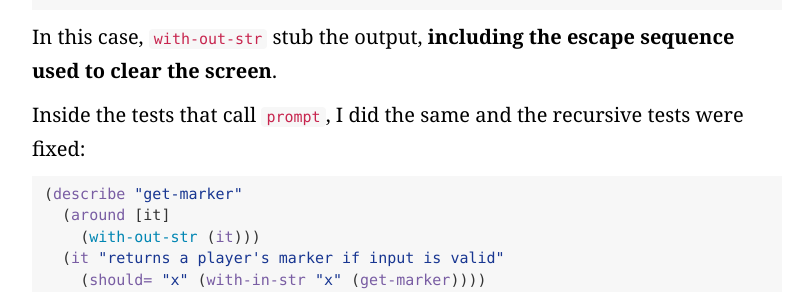
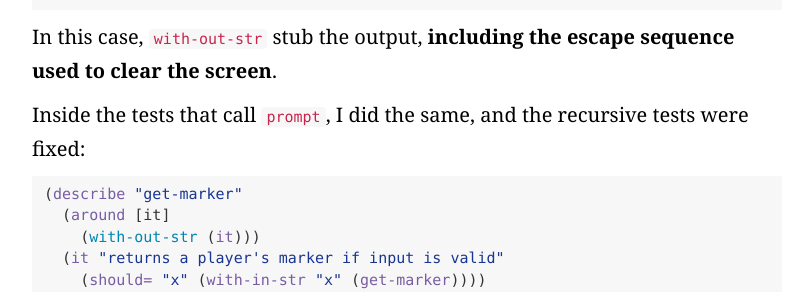
Before and after one commit to pwdd/pwdd.github.io, a Jekyll site: the page built from _posts/2016-07-21-mocks-and-constants-in-test-cases.md, in a window 1280 px wide and 900 px high, scrolled down 2395 px. Shown: the part 271-563 px from the top of the window, without its empty margins (233-1045 px from the left). Built offline with Jekyll 4.4.1, drawn with Linux system fonts in a browser that asks for light colours; nearby versions of some CDN libraries; some web fonts are replaced.

````diff
--- a/_posts/2016-07-21-mocks-and-constants-in-test-cases.md
+++ b/_posts/2016-07-21-mocks-and-constants-in-test-cases.md
@@ -93,7 +93,7 @@ The solution for that was to use `around` to stub the string outputted by `promp
 
 In this case, `with-out-str` stub the output, **including the escape sequence used to clear the screen**.
 
-Inside the tests that call `prompt`, I did the same and the recursive tests were fixed:
+Inside the tests that call `prompt`, I did the same, and the recursive tests were fixed:
 
 ```clojure
 (describe "get-marker"
````
